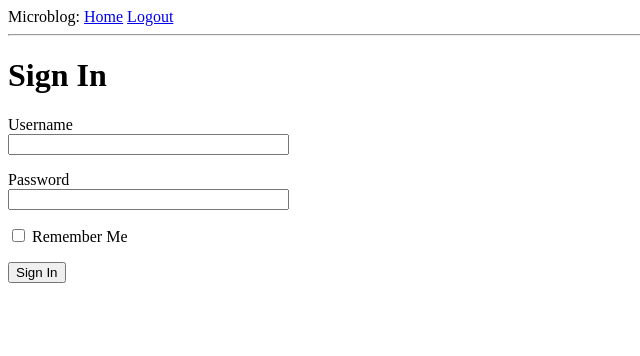
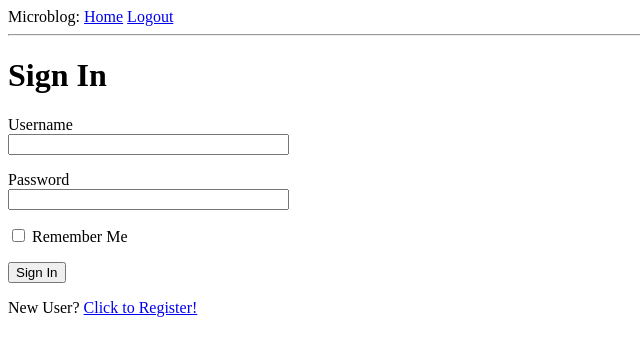
Before and after one commit to bakunobu/bookheap, a Flask app: template app/templates/login.html in a window 1280 px wide. Shown: the top 356 px of the page, without its empty margins (0-640 px from the left). Run offline with Flask 3, Linux system fonts and the light colour scheme; the template is opened without the code that fills it: values named after a table or form of the project are taken from there, others are empty; the visitor is signed in with stand-in values (Sample User, id 1).

Commit message:
new user form

```diff
--- a/app/templates/login.html
+++ b/app/templates/login.html
@@ -20,4 +20,6 @@
     <p>{{ form.remember_me() }} {{ form.remember_me.label }}</p>
     <p>{{ form.submit() }}</p>
   </form>
+  <p>New User? <a href="{{ url_for('register') }}">Click to Register!</a></p>
+
 {% endblock %}
```
